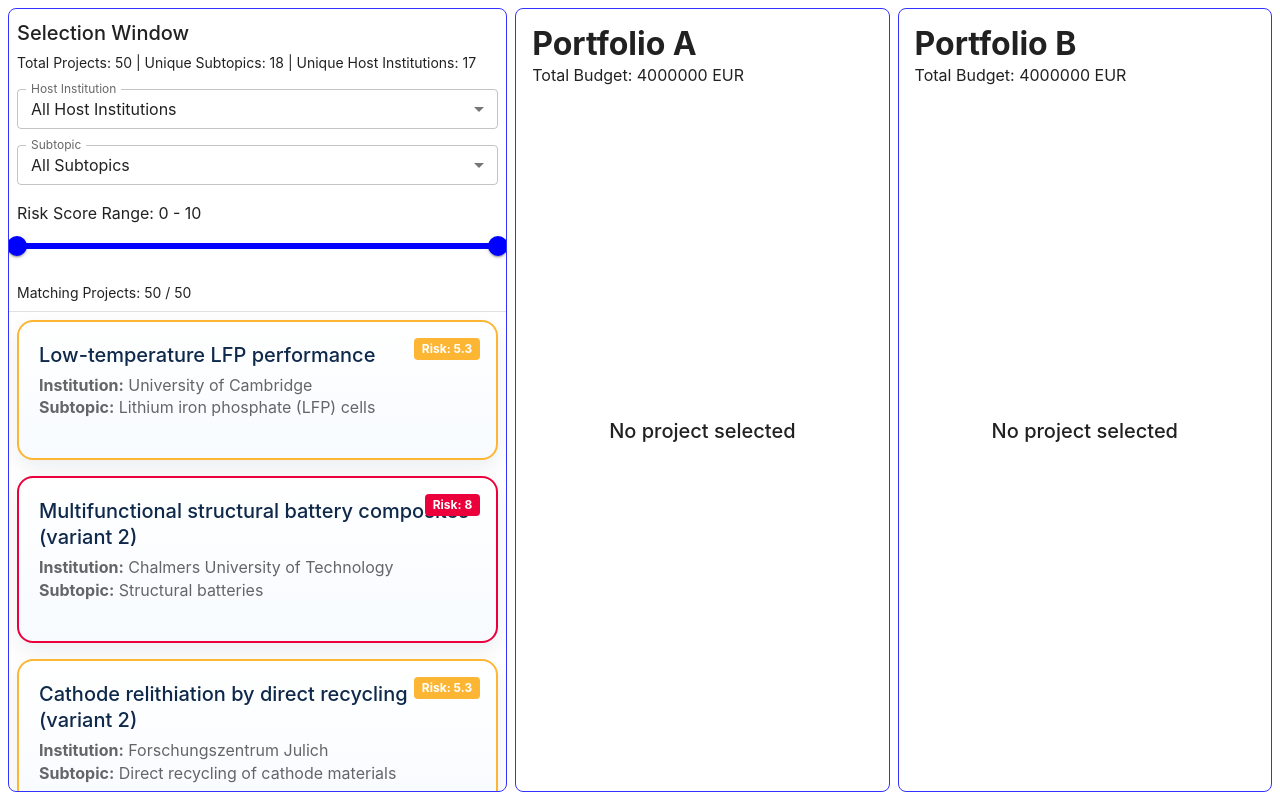
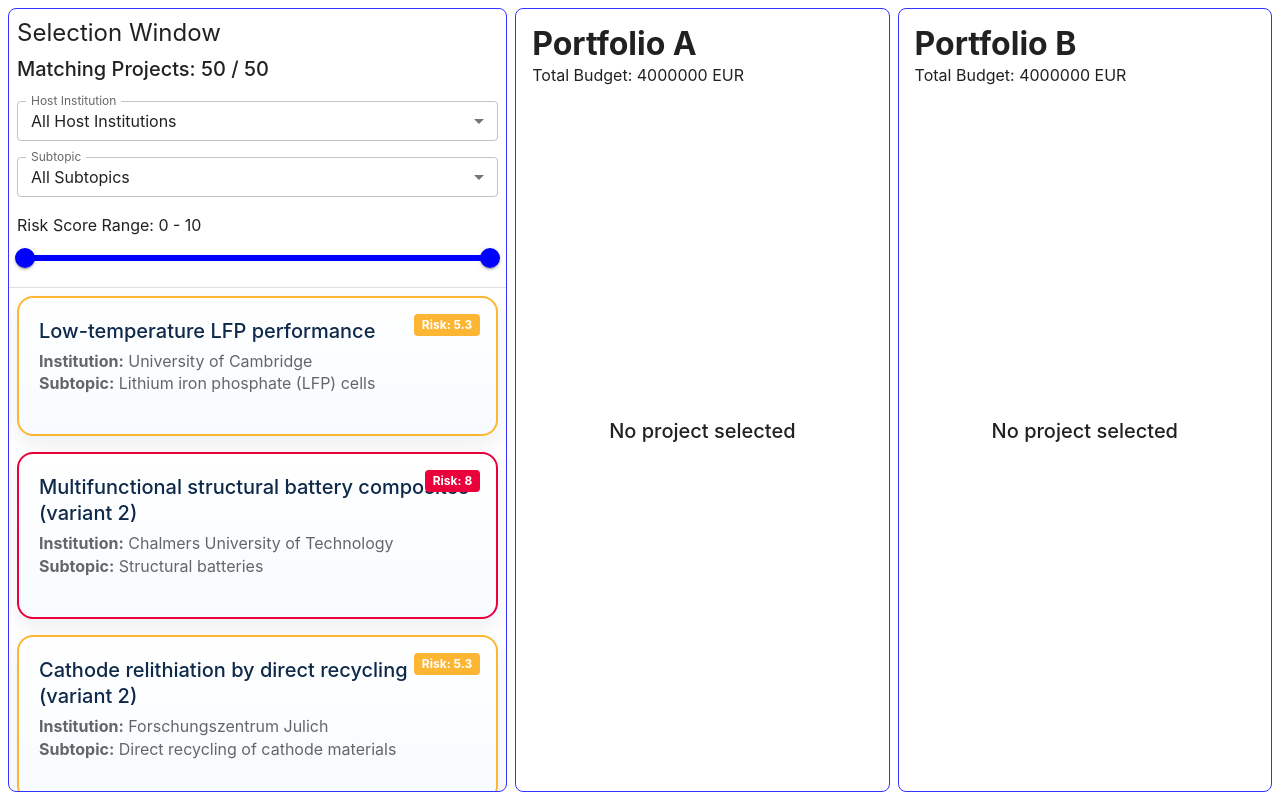
Before and after one commit to mirkofebbo/IGL-Next-Generation-Battery-R-D-Pilot, a React (Vite) app: page / in a window 1280 px wide. Built offline with nearby package versions, Linux system fonts and the light colour scheme.

Commit message:
tidy reserch

```diff
--- a/src/components/selectionWindow.tsx
+++ b/src/components/selectionWindow.tsx
@@ -1,14 +1,38 @@
-import { useMemo, useState } from "react";
-import { Box, Button, FormControl, InputLabel, MenuItem, Select, Slider, Stack, Typography } from "@mui/material";
+import React, { useMemo, useState } from "react";
+import { Box, FormControl, InputLabel, MenuItem, Select, Slider, Stack, Typography, Menu } from "@mui/material";
 import type { Project, ProjectMetaData } from "../types";
 import GetMetaData from "./getMetaData";
 import ProjectCard from "./projectCard";
 
-export default function SelectionWindow({ data, setPortfolio1, setPortfolio2 }: { data: Project[], setPortfolio1: (portfolio: Project[] | null) => void, setPortfolio2: (portfolio: Project[] | null) => void }) {
+export default function SelectionWindow({ data, setPortfolio1, setPortfolio2 }: { data: Project[], setPortfolio1: React.Dispatch<React.SetStateAction<Project[] | null>>, setPortfolio2: React.Dispatch<React.SetStateAction<Project[] | null>> }) {
     const metaData: ProjectMetaData = GetMetaData(data);
     const [selectedHostInstitution, setSelectedHostInstitution] = useState<string>("all");
     const [selectedSubtopic, setSelectedSubtopic] = useState<string>("all");
     const [riskScoreRange, setRiskScoreRange] = useState<number[]>([0, 10]);
+
+    const [anchorEl, setAnchorEl] = useState<null | HTMLElement>(null);
+    const [activeProject, setActiveProject] = useState<Project | null>(null);
+
+    const handleCardClick = (event: React.MouseEvent<HTMLElement>, project: Project) => {
+        setAnchorEl(event.currentTarget);
+        setActiveProject(project);
+    };
+
+    const handleMenuClose = () => {
+        setAnchorEl(null);
+        setActiveProject(null);
+    };
+
+    const handleAddToPortfolio = (portfolioSetter: React.Dispatch<React.SetStateAction<Project[] | null>>) => {
+        if (activeProject) {
+            portfolioSetter(prev => {
+                if (!prev) return [activeProject];
+                if (prev.find(p => p.id === activeProject.id)) return prev;
+                return [...prev, activeProject];
+            });
+        }
+        handleMenuClose();
+    };
 
     const filteredProjects = useMemo(() => {
         return data.filter((project) => {
@@ -24,11 +48,18 @@ export default function SelectionWindow({ data, setPortfolio1, setPortfolio2 }:
 
     return (
         <Box sx={{ display: "flex", flexDirection: "column", height: "100%" }}>
+
             <Stack spacing={2} sx={{ p: 1, borderBottom: "1px solid", borderColor: "divider" }}>
                 <Box sx={{ display: "flex", flexDirection: "column", gap: 0.5 }}>
-                    <Typography variant="h6">Selection Window</Typography>
-                    <Typography variant="body2" color="text.secondary">
+                    {/* title */}
+                    <Typography variant="h5">Selection Window</Typography>
+                    {/* Optional metadata display */}
+                    {/* <Typography variant="body2" color="text.secondary">
                         Total Projects: {metaData.total_projects} | Unique Subtopics: {metaData.unique_subtopics} | Unique Host Institutions: {metaData.unique_host_institutions}
+                    </Typography> */}
+                    {/* Showing slection counter */}
+                    <Typography variant="h6" color="text.secondary">
+                        Matching Projects: {filteredProjects.length} / {metaData.total_projects}
                     </Typography>
                 </Box>
 
@@ -76,6 +107,7 @@ export default function SelectionWindow({ data, setPortfolio1, setPortfolio2 }:
                     <Typography gutterBottom>
                         Risk Score Range: {riskScoreRange[0]} - {riskScoreRange[1]}
                     </Typography>
+                    <Box sx={{ px: 1 }}>
                         <Slider
                             value={riskScoreRange}
                             min={0}
@@ -90,18 +122,24 @@ export default function SelectionWindow({ data, setPortfolio1, setPortfolio2 }:
                         />
                     </Box>
 
-                <Typography variant="body2" color="text.secondary">
-                    Matching Projects: {filteredProjects.length} / {metaData.total_projects}
-                </Typography>
+                </Box>
             </Stack >
 
             <Stack spacing={2} sx={{ p: 1, width: "100%", overflowY: "auto" }}>
                 {filteredProjects.map((project) => (
-                    <ProjectCard
-                        key={project.id}
-                        project={project}
-                    ></ProjectCard>
+                    <Box key={project.id} onClick={(e) => handleCardClick(e, project)}>
+                        <ProjectCard project={project} />
+                    </Box>
                 ))}
             </Stack>
+
+            <Menu
+                anchorEl={anchorEl}
+                open={Boolean(anchorEl)}
+                onClose={handleMenuClose}
+            >
+                <MenuItem onClick={() => handleAddToPortfolio(setPortfolio1)}>Add to Portfolio A</MenuItem>
+                <MenuItem onClick={() => handleAddToPortfolio(setPortfolio2)}>Add to Portfolio B</MenuItem>
+            </Menu>
         </Box >);
 }
```
Lines whose indentation alone changed are shown as unchanged.
